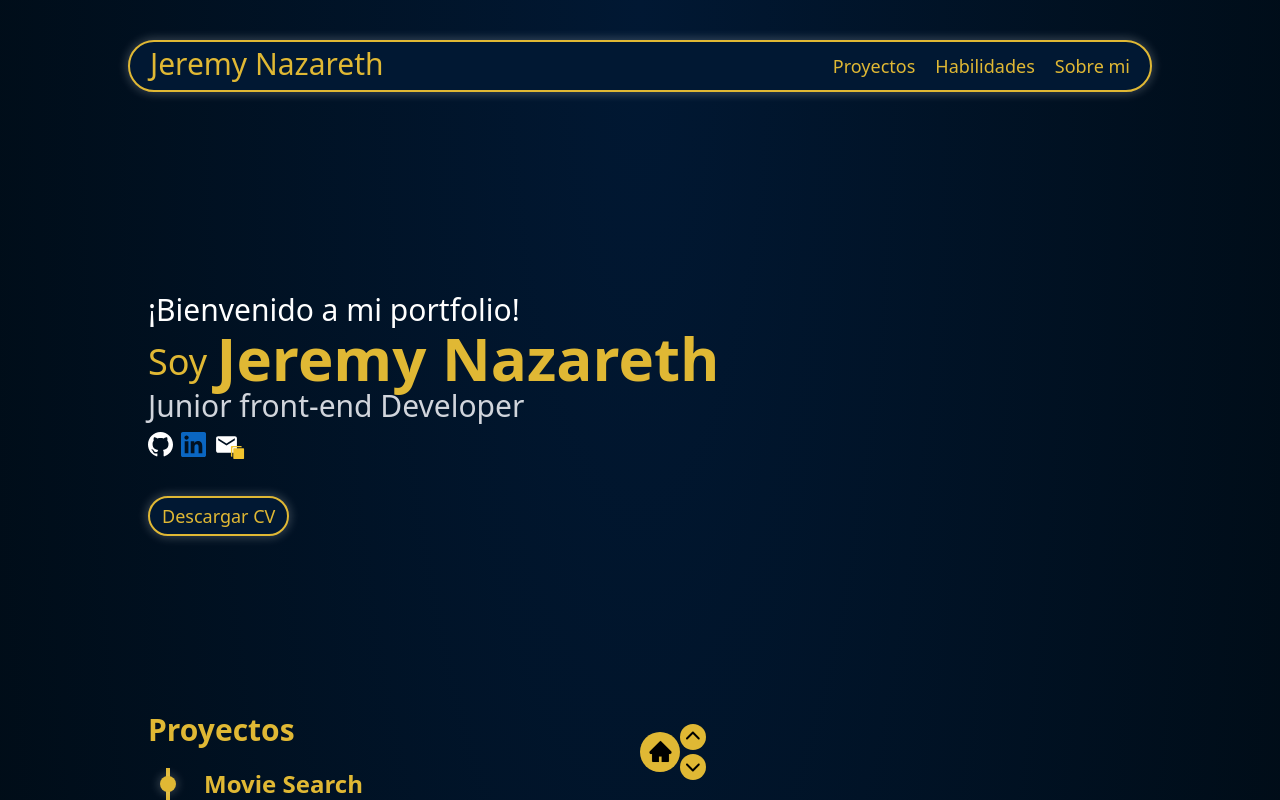
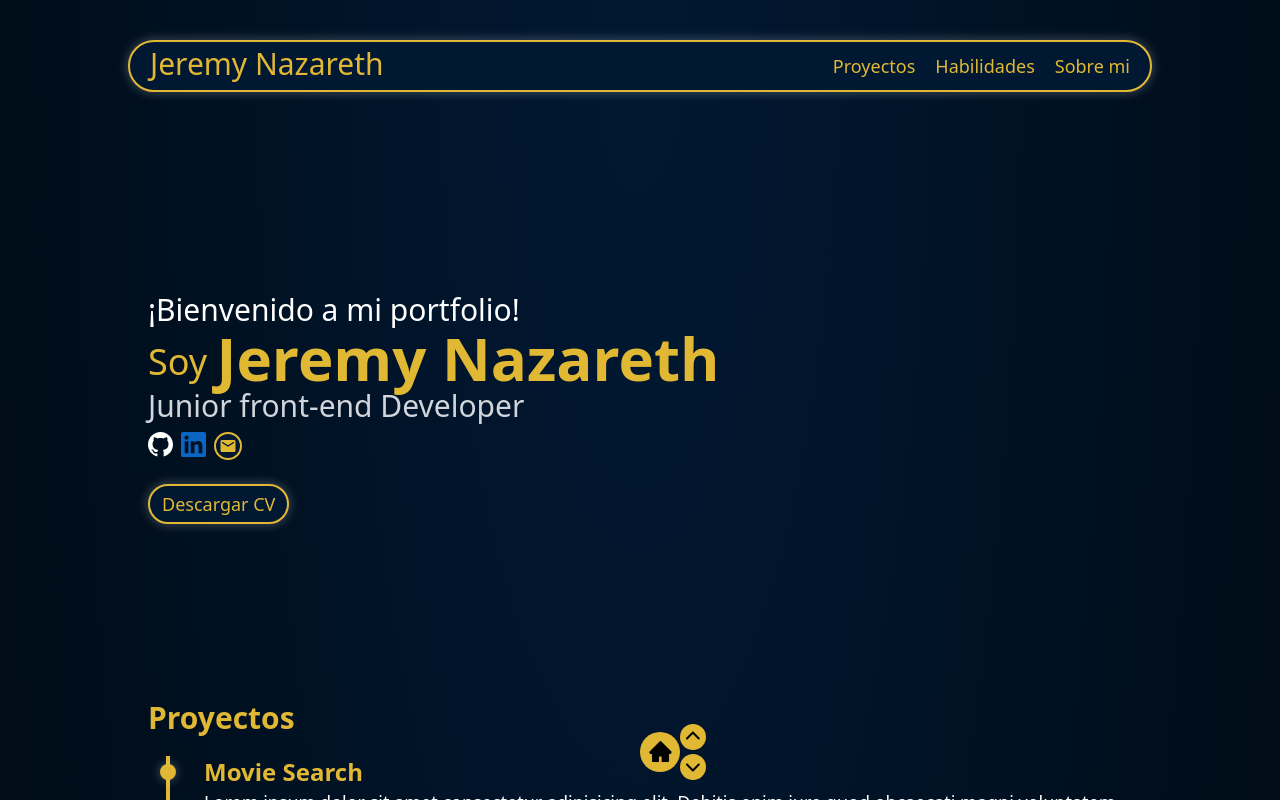
Before and after one commit to JeremyNazareth/portfolio, a Next.js app: page / in a window 1280 px wide. Shown: the top 800 px of the page. Built offline with nearby package versions, Linux system fonts and the light colour scheme; a web font is replaced by a local one.

Commit message:
style: add copyEmailButton hover style

```diff
--- a/app/components/CopyEmailButton.tsx
+++ b/app/components/CopyEmailButton.tsx
@@ -7,12 +7,17 @@ export default function CopyEmailButton(){
 
     function copyEmail(){
         navigator.clipboard.writeText("jer.reyesr@outlook.com")
-        alert('Email copiado en la papalera.')
+        alert('Email copiado en el portapeles.')
     }
     return(
-        <div onClick={() => copyEmail()} className='cursor-pointer'>
-            <div><MdEmail size={25} /></div>
-            <div className='relative bottom-3 left-4'><IoCopySharp size={15} color='#f1c42eff'/></div>
+        <div onClick={() => copyEmail()}
+        className='group justify-end flex transition-all cursor-pointer relative w-7 h-7 duration-300 overflow-hidden
+        hover:justify-end hover:w-32
+        border border-2 border-secondary bg-primary rounded-full'>
+            <p className="w-22 transition-all absolute right-7 duration-300 opacity-0
+            group-hover:opacity-100">
+            Copiar Email</p>
+            <div  className="w-8 my-auto flex justify-center"><MdEmail size={18} color="#E0B834" /></div>
         </div>
     )
 }
--- a/app/page.tsx
+++ b/app/page.tsx
@@ -11,6 +11,7 @@ export default function Page(){
         <>
         <section id="home" className="pt-40 scroll-m-80">
             <h1 className="text-3xl">¡Bienvenido a mi portfolio!</h1>
+
             <div className="flex text-5xl items-end">
                 <p className="flex-initial leading-13 text-4xl text-secondary">Soy&nbsp;</p>
                 <p className="text-5xl text-secondary font-semibold flex-initial sm:text-6xl">Jeremy Nazareth</p>
```
